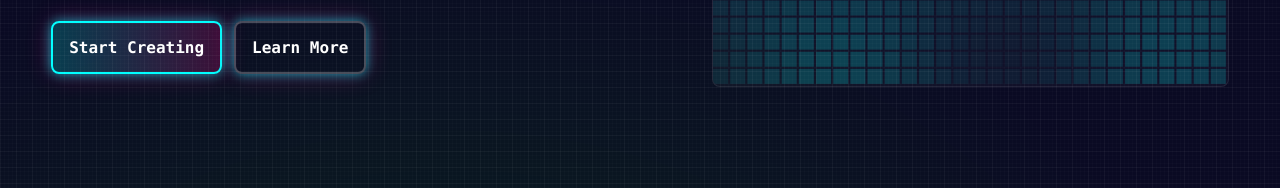
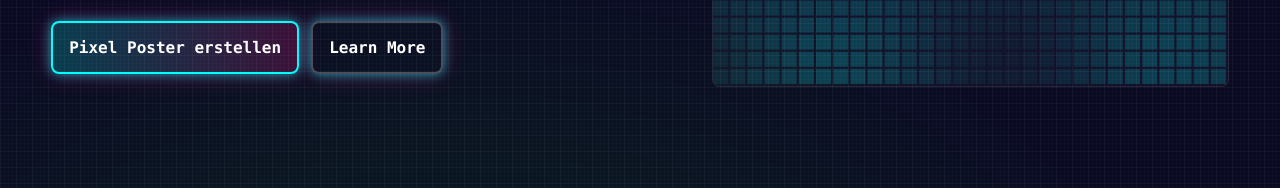
Before and after one commit to coding-horstmann/pixel-art, a website: page index.html in a window 1280 px wide. Shown: the part 425-613 px from the top of the page. Drawn offline with Linux system fonts and the light colour scheme; a web font is replaced by a local one.

Commit message:
Hero-Button Text von 'Start Creating' zu 'Pixel Poster erstellen' geändert

```diff
--- a/index.html
+++ b/index.html
@@ -602,7 +602,7 @@
                     <h2 class="headline">Verwandle deine Fotos in epische Pixel-Art-Poster!</h2>
                     <p class="subtext">Lade ein beliebiges Bild hoch, passe die Pixelauflösung, Farben und das Dithering an – und bestelle anschließend einen Druck. Kostenloser Versand.</p>
                     <div class="cta-row">
-                        <a href="#upload" class="btn btn-primary">Start Creating</a>
+                        <a href="#upload" class="btn btn-primary">Pixel Poster erstellen</a>
                         <a href="#seo" class="btn btn-ghost">Learn More</a>
                     </div>
                 </div>
```
